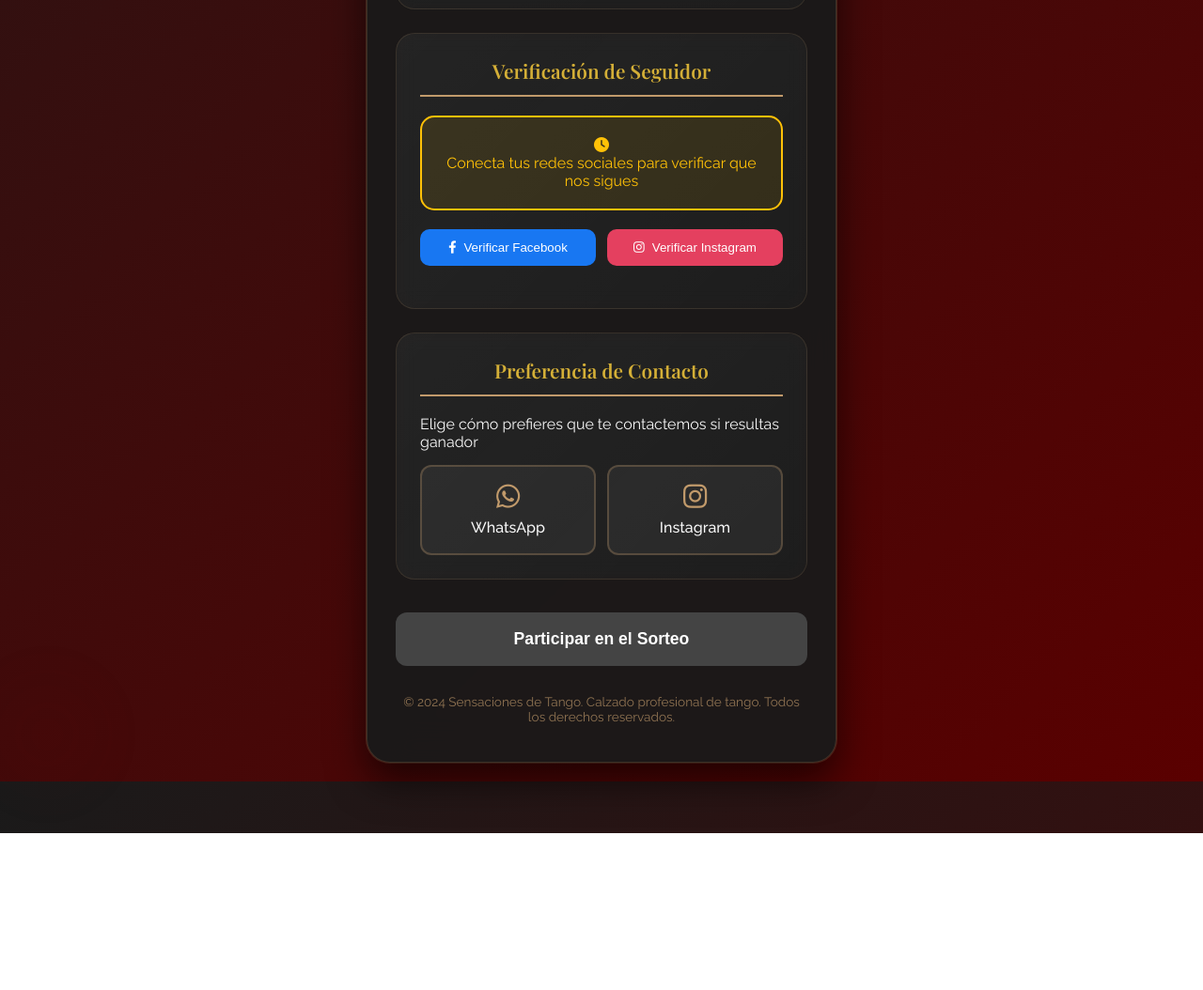
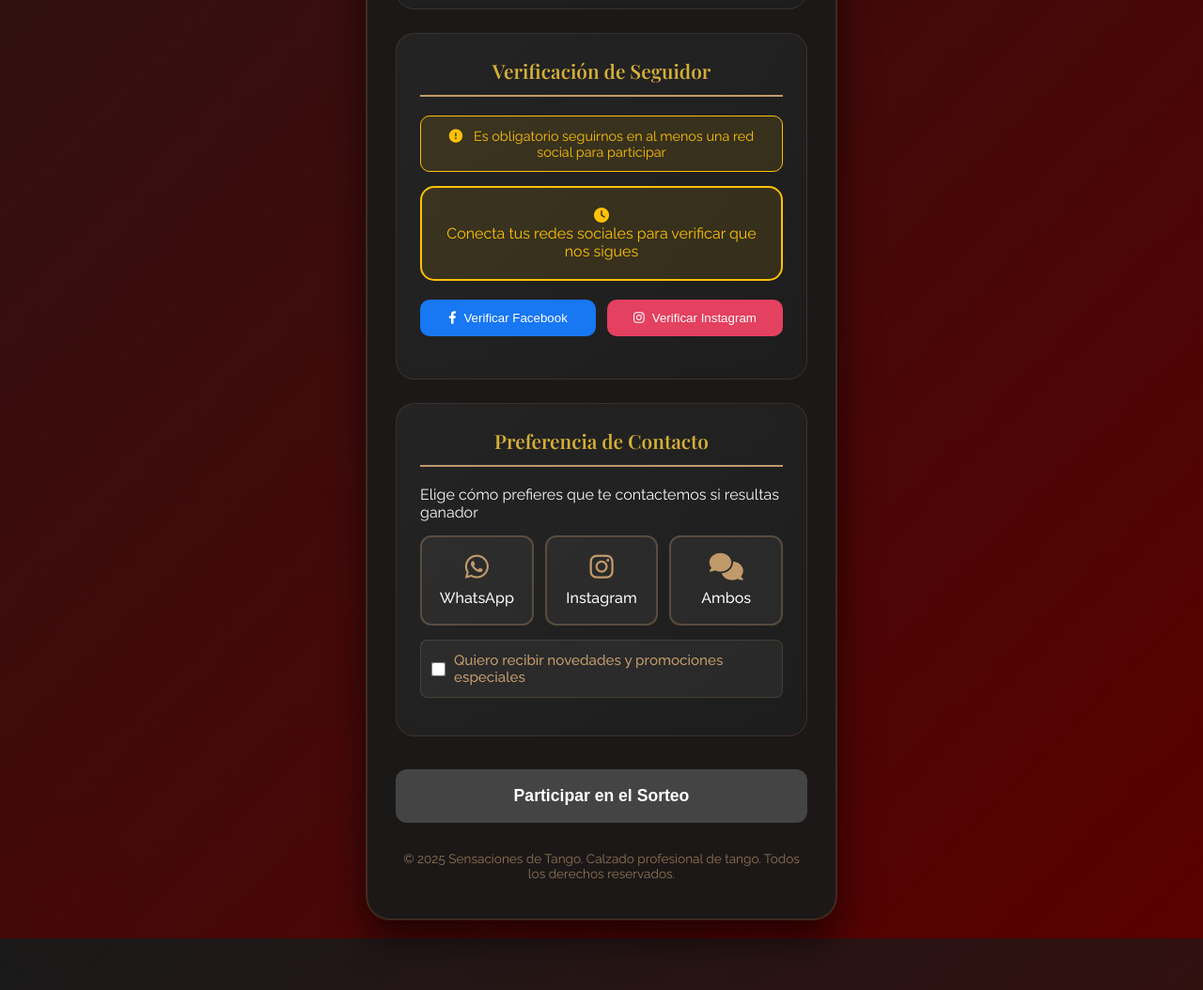
Before and after one commit to MermaidMei/sorteo-tango, a plain HTML site: page index.html in a window 1280 px wide. Shown: the part 1340-2394 px from the top of the page at 94% size. Before the commit the page ends 2227 px from the top, so only its background shows below. Drawn offline with nearby package versions, Linux system fonts and the light colour scheme.

Commit message:
Update index.html

```diff
--- a/index.html
+++ b/index.html
@@ -371,6 +371,21 @@
             color: #F44336;
         }
 
+        .requirement-notice {
+            background: rgba(255, 193, 7, 0.1);
+            border: 1px solid #FFC107;
+            border-radius: 10px;
+            padding: 12px 15px;
+            margin-bottom: 15px;
+            font-size: 0.9rem;
+            color: #FFC107;
+        }
+
+        .requirement-notice i {
+            color: #FFC107;
+            margin-right: 8px;
+        }
+
         .social-buttons {
             display: flex;
             gap: 12px;
@@ -528,6 +543,28 @@
         .contact-option.selected span {
             color: var(--gold);
             font-weight: 600;
+        }
+
+        .checkbox-group {
+            display: flex;
+            align-items: center;
+            gap: 10px;
+            margin: 15px 0;
+            padding: 12px;
+            background: rgba(255, 255, 255, 0.05);
+            border-radius: 8px;
+            border: 1px solid rgba(193, 154, 107, 0.2);
+        }
+
+        .checkbox-group input {
+            width: auto;
+            transform: scale(1.2);
+        }
+
+        .checkbox-group label {
+            margin: 0;
+            font-size: 0.95rem;
+            cursor: pointer;
         }
 
         .submit-btn {
@@ -723,6 +760,11 @@
             <div class="form-section verification-section">
                 <h3 id="requirementsTitle">Verificación de Seguidor</h3>
 
+                <div class="requirement-notice">
+                    <i class="fas fa-exclamation-circle"></i>
+                    <span id="requirementText">Es obligatorio seguirnos en al menos una red social para participar</span>
+                </div>
+
                 <div id="verificationStatus" class="verification-status status-pending">
                     <i class="fas fa-clock"></i>
                     <p id="statusText">Conecta tus redes sociales para verificar que nos sigues</p>
@@ -759,8 +801,17 @@
                         <i class="fab fa-instagram"></i>
                         <span id="instagramOption">Instagram</span>
                     </div>
+                    <div class="contact-option" data-method="both">
+                        <i class="fas fa-comments"></i>
+                        <span id="bothOption">Ambos</span>
+                    </div>
                 </div>
                 <input type="hidden" id="contactMethod" name="contactMethod" required>
+
+                <div class="checkbox-group">
+                    <input type="checkbox" id="newsletter" name="newsletter">
+                    <label for="newsletter" id="newsletterLabel">Quiero recibir novedades y promociones especiales</label>
+                </div>
             </div>
 
             <button type="submit" class="submit-btn" id="submitBtn" disabled>
@@ -775,7 +826,7 @@
         </div>
 
         <div class="footer">
-            <p id="footerText">© 2024 Sensaciones de Tango. Calzado profesional de tango. Todos los derechos reservados.</p>
+            <p id="footerText">© 2025 Sensaciones de Tango. Calzado profesional de tango. Todos los derechos reservados.</p>
         </div>
     </div>
 
@@ -843,6 +894,7 @@
                 emailLabel: "Correo Electrónico",
                 phoneLabel: "Teléfono",
                 requirementsTitle: "Verificación de Seguidor",
+                requirementText: "Es obligatorio seguirnos en al menos una red social para participar",
                 statusPending: "Conecta tus redes sociales para verificar que nos sigues",
                 statusChecking: "Verificando...",
                 statusSuccess: "¡Verificación exitosa!",
@@ -852,11 +904,13 @@
                 contactSubtitle: "Elige cómo prefieres que te contactemos si resultas ganador",
                 whatsappOption: "WhatsApp",
                 instagramOption: "Instagram",
+                bothOption: "Ambos",
+                newsletterLabel: "Quiero recibir novedades y promociones especiales",
                 submitText: "Participar en el Sorteo",
                 successTitle: "¡Participación Confirmada!",
                 successText: "Tu registro ha sido exitoso. Revisaremos que cumplas con los requisitos y te contactaremos si ganas. ¡Mucha suerte!",
-                footerText: "© 2024 Sensaciones de Tango. Calzado profesional de tango. Todos los derechos reservados.",
-                validationError: "Debes completar todos los campos obligatorios, ser seguidor y seleccionar un método de contacto"
+                footerText: "© 2025 Sensaciones de Tango. Calzado profesional de tango. Todos los derechos reservados.",
+                validationError: "Debes completar todos los campos obligatorios, seguirnos en al menos una red social y seleccionar un método de contacto"
             },
             en: {
                 title: "Exclusive Tango Shoes Raffle",
@@ -871,6 +925,7 @@
                 emailLabel: "Email Address",
                 phoneLabel: "Phone Number",
                 requirementsTitle: "Follower Verification",
+                requirementText: "It's mandatory to follow us on at least one social network to participate",
                 statusPending: "Connect your social media to verify you follow us",
                 statusChecking: "Verifying...",
                 statusSuccess: "Verification successful!",
@@ -880,11 +935,13 @@
                 contactSubtitle: "Choose how you'd prefer us to contact you if you win",
                 whatsappOption: "WhatsApp",
                 instagramOption: "Instagram",
+                bothOption: "Both",
+                newsletterLabel: "I want to receive news and special promotions",
                 submitText: "Enter Raffle",
                 successTitle: "Entry Confirmed!",
                 successText: "Your registration was successful. We'll verify you meet the requirements and contact you if you win. Good luck!",
-                footerText: "© 2024 Sensaciones de Tango. Professional tango footwear. All rights reserved.",
-                validationError: "You must complete all required fields, be a follower and select a contact method"
+                footerText: "© 2025 Sensaciones de Tango. Professional tango footwear. All rights reserved.",
+                validationError: "You must complete all required fields, follow us on at least one social network and select a contact method"
             },
             zh: {
                 title: "独家探戈鞋抽奖活动",
@@ -899,6 +956,7 @@
                 emailLabel: "电子邮件",
                 phoneLabel: "电话号码",
                 requirementsTitle: "粉丝验证",
+                requirementText: "必须至少在其中一个社交媒体上关注我们才能参与",
                 statusPending: "连接您的社交媒体以验证您是否关注我们",
                 statusChecking: "验证中...",
                 statusSuccess: "验证成功！",
@@ -908,11 +966,13 @@
                 contactSubtitle: "选择如果您获胜，您希望我们通过哪种方式联系您",
                 whatsappOption: "WhatsApp",
                 instagramOption: "Instagram",
+                bothOption: "两者",
+                newsletterLabel: "我想接收新闻和特别促销",
                 submitText: "参与抽奖",
                 successTitle: "参与确认！",
                 successText: "您的注册已成功。我们将核实您是否符合要求，如果您获胜会联系您。祝您好运！",
-                footerText: "© 2024 Sensaciones de Tango。专业探戈鞋履。保留所有权利。",
-                validationError: "您必须填写所有必填字段，成为粉丝并选择一种联系方式"
+                footerText: "© 2025 Sensaciones de Tango。专业探戈鞋履。保留所有权利。",
+                validationError: "您必须填写所有必填字段，至少在其中一个社交媒体上关注我们并选择一种联系方式"
             }
         };
 
@@ -949,6 +1009,7 @@
             document.getElementById('emailLabel').textContent = translations[lang].emailLabel;
             document.getElementById('phoneLabel').textContent = translations[lang].phoneLabel;
             document.getElementById('requirementsTitle').textContent = translations[lang].requirementsTitle;
+            document.getElementById('requirementText').textContent = translations[lang].requirementText;
             document.getElementById('statusText').textContent = translations[lang].statusPending;
             document.getElementById('facebookBtn').textContent = translations[lang].facebookBtn;
             document.getElementById('instagramBtn').textContent = translations[lang].instagramBtn;
@@ -956,6 +1017,8 @@
             document.getElementById('contactSubtitle').textContent = translations[lang].contactSubtitle;
             document.getElementById('whatsappOption').textContent = translations[lang].whatsappOption;
             document.getElementById('instagramOption').textContent = translations[lang].instagramOption;
+            document.getElementById('bothOption').textContent = translations[lang].bothOption;
+            document.getElementById('newsletterLabel').textContent = translations[lang].newsletterLabel;
             document.getElementById('submitText').textContent = translations[lang].submitText;
             document.getElementById('successTitle').textContent = translations[lang].successTitle;
             document.getElementById('successText').textContent = translations[lang].successText;
@@ -1105,6 +1168,7 @@
                 email: document.getElementById('email').value,
                 phone: document.getElementById('phone').value,
                 contactMethod: document.getElementById('contactMethod').value,
+                newsletter: document.getElementById('newsletter').checked,
                 facebookVerified: facebookVerified,
                 instagramVerified: instagramVerified,
                 timestamp: new Date(),
```
